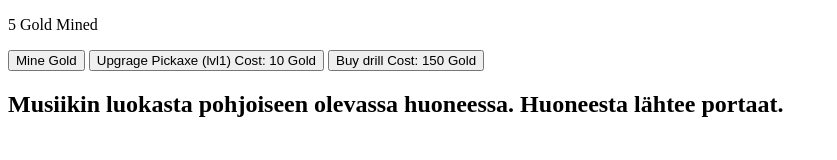
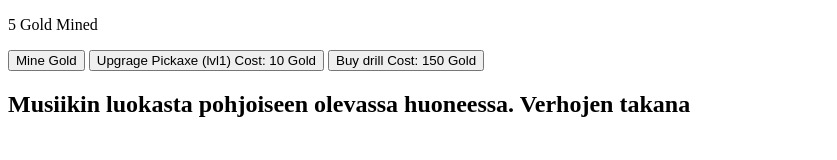
Before and after one commit to Leninus/leninus.github.io, a plain HTML site: page index.html in a window 1280 px wide. Shown: the whole page, without its empty margins (0-837 px from the left). Drawn offline with Linux system fonts and the light colour scheme.

Commit message:
Update index.html

```diff
--- a/index.html
+++ b/index.html
@@ -10,5 +10,5 @@
     <button onclick="mineGold()">Mine Gold</button>
     <button onclick="buyGPC()" id="pCUpgrade">Upgrage Pickaxe (lvl1) Cost: 10 Gold</button>
     <button onclick="buyGpc2()" id="pCUpgrade2">Buy drill Cost: 150 Gold</button>
-    <h2>Musiikin luokasta pohjoiseen olevassa huoneessa. Huoneesta lähtee portaat.</h2>
+    <h2>Musiikin luokasta pohjoiseen olevassa huoneessa. Verhojen takana</h2>
   </body>
```
